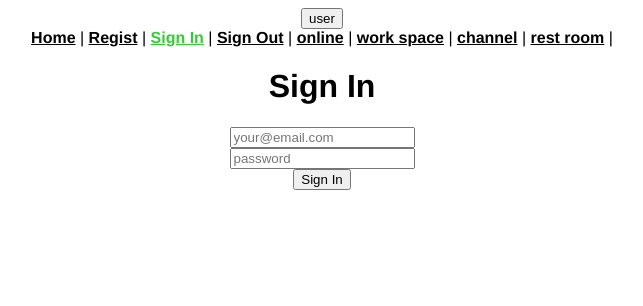
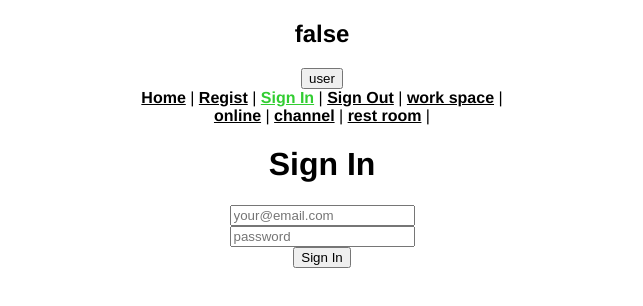
Before and after one commit to den8383/vue-chat, a Vue app in the folder chat-app/: page /signin in a window 1280 px wide. Shown: the top 306 px of the page, without its empty margins (318-961 px from the left). Built offline with nearby package versions, Linux system fonts and the light colour scheme; no server answers; the database is empty.

Commit message:
[fix] online user view in workspace

```diff
--- a/chat-app/src/App.vue
+++ b/chat-app/src/App.vue
@@ -1,4 +1,6 @@
 <template>
+  {{workspace.users}}
+  <h2>{{isRegistedUserInWorkspace(user)}}</h2>
   <button @click="setCurrentUsers">user</button>
   <div id="app">
     <div id="nav">
@@ -6,8 +8,10 @@
       <router-link to="register">Regist</router-link> |
       <router-link to="signin">Sign In</router-link> |
       <router-link to="signout">Sign Out</router-link> |
+      <router-link to="workspace">work space</router-link> |
+    </div>
+    <div id="nav">
       <router-link to="online">online</router-link> |
-      <router-link to="workspace">work space</router-link> |
       <router-link to="channel">channel</router-link> |
       <router-link to="rest">rest room</router-link> |
     </div>
@@ -56,6 +60,7 @@ export default {
       user: "",
       users: [],
       connections: [],
+      workspaceConnections: [],
       connectionRef: firebase.database().ref("connections"),
       connection_key: "",
       channel: "",
@@ -71,6 +76,7 @@ export default {
       });
     },
     setCurrentUsers(){
+      this.users = []
       firebase.database().ref("workspace/" + this.workspace.id + "/users").on("child_added", snapshot => {
         this.users.push(snapshot.val());
       });
@@ -97,11 +103,19 @@ export default {
         }
       })
     },
+    setConnectionsInWorkspace(){
+      if(this.isRegistedUserInWorkspace(this.user)){
+        this.workspaceConnections = this.connections
+      }
+    }
+    ,
     setDisConnections(){
       firebase.database().ref(".info/connected").off();
     },
     setWorkspace(selectedWorkspace){
       this.workspace = selectedWorkspace
+      this.setCurrentUsers()
+      this.setConnectionsInWorkspace()
     },
     addWorkspace(newWorkspaceName){
       const newWorkspace = firebase.database().ref("workspace").push();
@@ -115,6 +129,15 @@ export default {
       firebase.database().ref("workspace").on("value", snapshot => {
         this.workspaces = snapshot.val()
       })
+    },
+    isRegistedUserInWorkspace(user){
+      for (var registUser in this.workspace.users){
+        console.log(this.workspace.users[registUser].email)
+        if(this.workspace.users[registUser].email === user.email){
+          return true
+        }
+      }
+      return false
     },
   },
   mounted(){
--- a/chat-app/src/components/OnlineUsers.vue
+++ b/chat-app/src/components/OnlineUsers.vue
@@ -1,7 +1,10 @@
 <template>
+  {{connections}}
   <div v-for="user in users" :key="user.user_id">
-    <span>{{user.email}}</span>
-    <span :class="isOnline(user,connections) ? 'online-icon' : 'offline-icon'"></span>
+    <div v-if="isOnline(user,connections)">
+      <span>{{user.email}}</span>
+      <span :class="isOnline(user,connections) ? 'online-icon' : 'offline-icon'"></span>
+    </div>
   </div>
 <!--  <h2>OnlineUser</h2>
   <div v-for="user in connections" :key="user.user_id">
--- a/chat-app/src/components/OnlineUsersButton.vue
+++ b/chat-app/src/components/OnlineUsersButton.vue
@@ -1,8 +1,10 @@
 <template>
   <div v-for="user in users" :key="user.user_id">
-    <span>{{user.email}}</span>
-    <span :class="isOnline(user,connections) ? 'online-icon' : 'offline-icon'"></span>
-    <button @click="inviteThisUser(user)">invite</button>
+    <div v-if="isOnline(user,connections)">
+      <span>{{user.email}}</span>
+      <span :class="isOnline(user,connections) ? 'online-icon' : 'offline-icon'"></span>
+      <button @click="inviteThisUser(user)">invite</button>
+    </div>
   </div>
 <!--  <h2>OnlineUser</h2>
   <div v-for="user in connections" :key="user.user_id">
--- a/chat-app/src/views/OnlineUsersPage.vue
+++ b/chat-app/src/views/OnlineUsersPage.vue
@@ -1,5 +1,4 @@
 <template>
-  {{connections}}
   <div>
     <onlineUsers :users="users" :connections="connections"></onlineUsers>
   </div>
```
